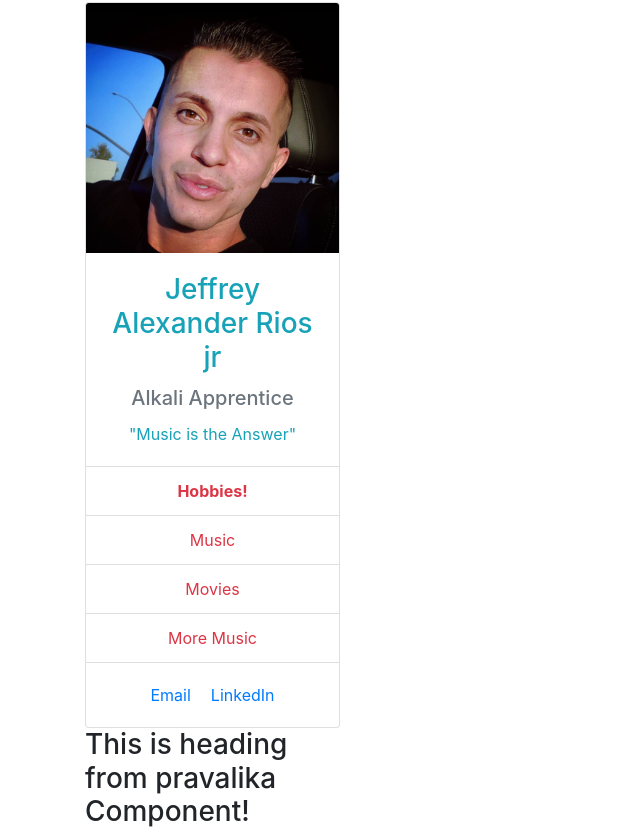
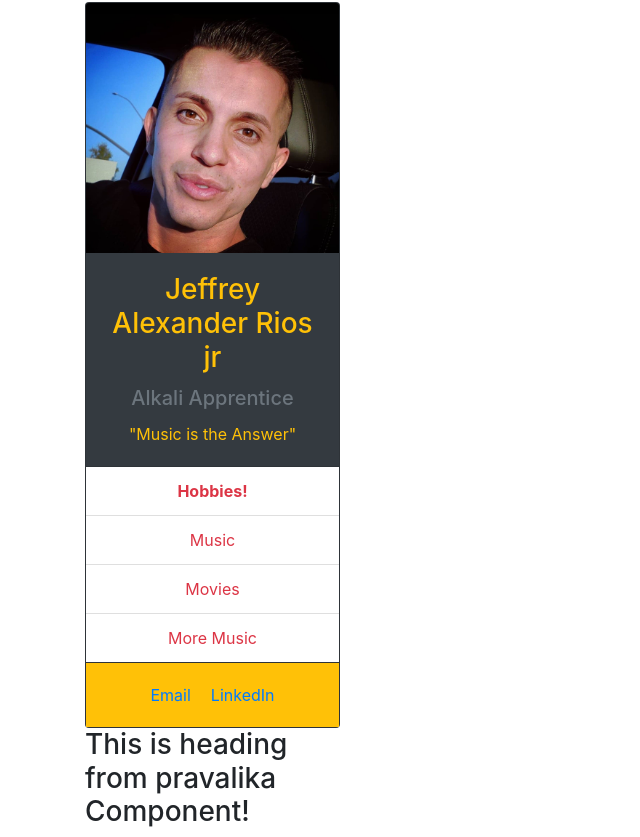
Before and after one commit to Alexg1021/testing-gitflow, a React (Create React App) app: page / in a window 1280 px wide. Shown: the part 1765-2602 px from the top of the page, without its empty margins (0-640 px from the left). Built offline with nearby package versions, Linux system fonts and the light colour scheme.

Commit message:
added color with bootstrap

```diff
--- a/src/components/jeffreyProfile.js
+++ b/src/components/jeffreyProfile.js
@@ -13,7 +13,7 @@ const JeffreyProfile = () => {
   });
 
   return (
-      <div className="card">
+      <div className="card bg-dark">
         <div>
         <img
         src={jeffrey_profile}
@@ -22,7 +22,7 @@ const JeffreyProfile = () => {
         className='card-img-top'
         />
         </div>
-        <div className='card-body text-center text-info'>
+        <div className='card-body text-center text-warning'>
           <h3 className='card-title'>{jeffreyProfile.name}</h3>
           <h5 className='card-title text-secondary'>{jeffreyProfile.role}</h5>
           <p className='card-text'>"{jeffreyProfile.motto}"</p>
@@ -41,13 +41,13 @@ const JeffreyProfile = () => {
           );
         })}
       </ul>
-      <div className='card-body text-center'>
+      <div className='card-body text-center  bg-warning'>
         <a href={jeffreyProfile.email} className='card-link'>
           Email
         </a>
         <a
           href={jeffreyProfile.linkedIn}
-          className='card-link'
+          className='card-link bg-lightgray'
           target='_blank'
           rel='noreferrer noopener'>
           LinkedIn
```
